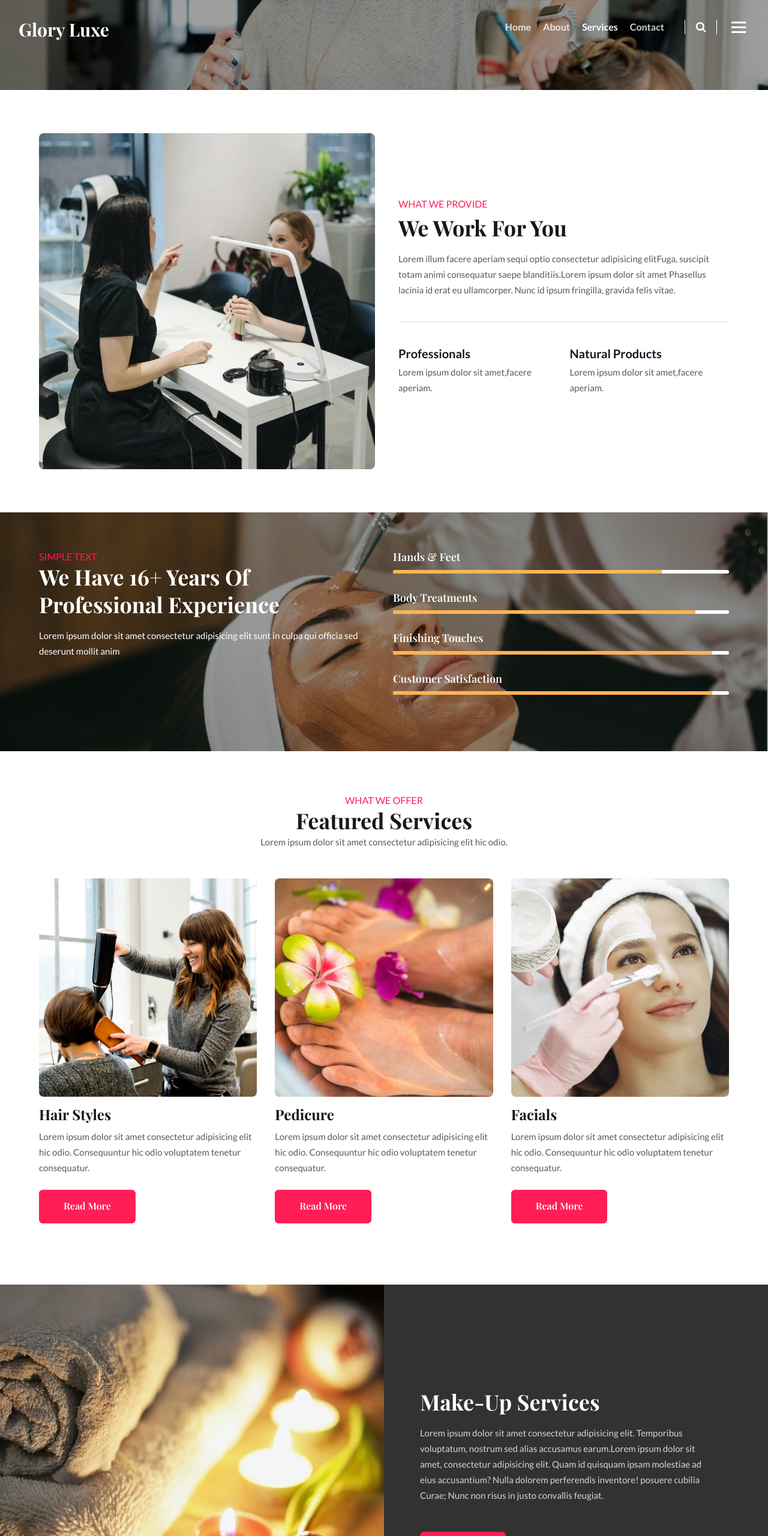
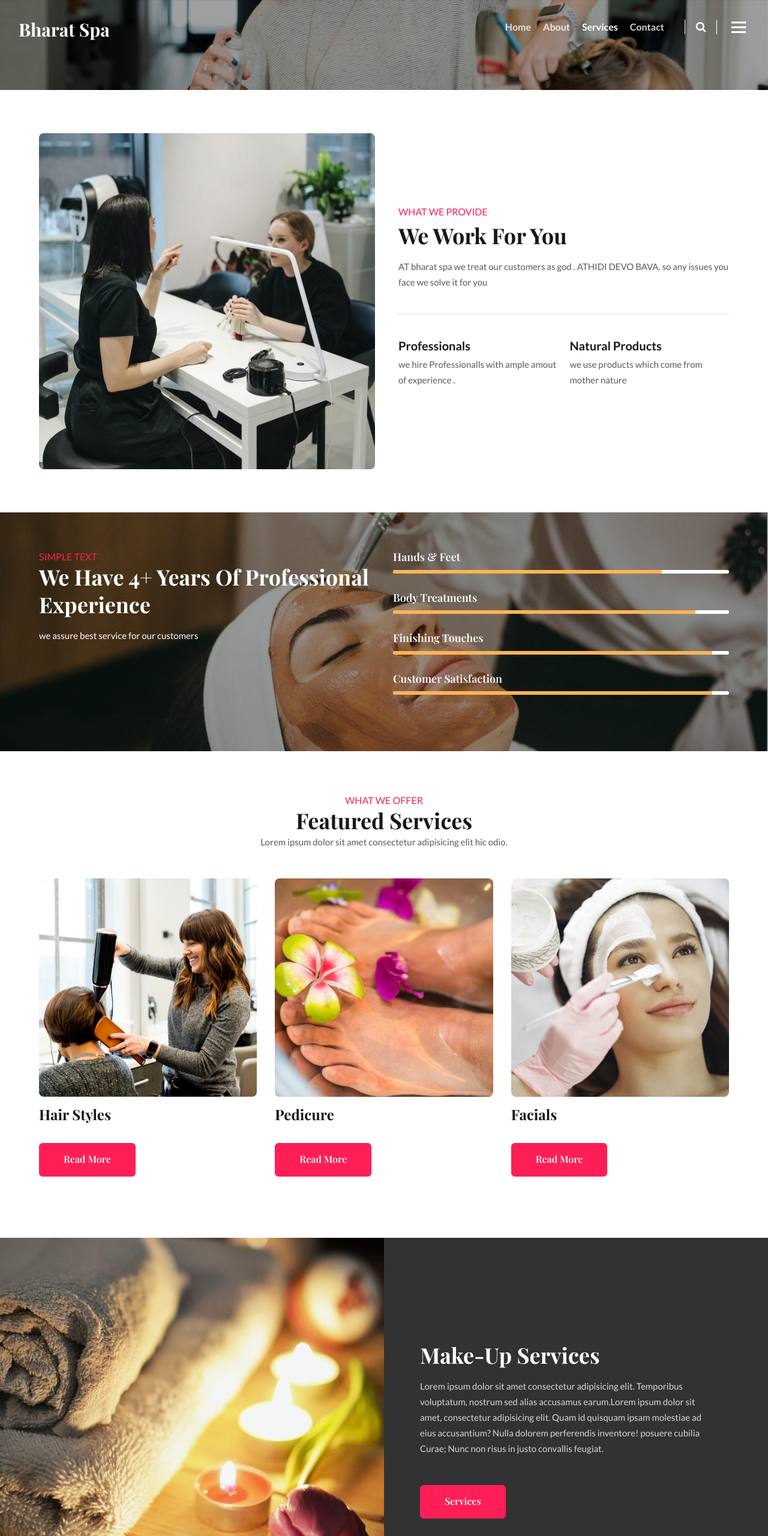
Before and after one commit to saisrivardhan/FRT_PROJECT_BHARAT, a plain HTML site: page services.html in a window 1280 px wide. Shown: the top 2560 px of the page at 60% size. Drawn offline with nearby package versions, Linux system fonts and the light colour scheme; a web font is replaced by a local one.

Commit message:
Update services.html

```diff
--- a/services.html
+++ b/services.html
@@ -6,7 +6,7 @@
 	<!-- Required meta tags -->
 	<meta charset="utf-8">
 	<meta name="viewport" content="width=device-width, initial-scale=1, shrink-to-fit=no">
-	<title>Glory Luxe a Beauty & Spa Category Bootstrap Responsive Website Template | Services :: W3layouts
+	<title>BHARAT SPA
 	</title>
 	<!-- Template CSS -->
 	<link rel="stylesheet" href="assets/css/style-starter.css">
@@ -24,7 +24,7 @@
 		<div class="container-fluid">
 			<nav class="navbar navbar-expand-lg navbar-dark stroke">
 				<h1> <a class="navbar-brand" href="index.html">
-						<span class="sub-logo">G</span>lory <span class="sub-logo">L</span>uxe
+						<span class="sub-logo">B</span>harat <span class="sub-logo">S</span>pa
 					</a></h1>
 				<!-- if logo is image enable this
         <a class="navbar-brand" href="#index.html">
@@ -100,7 +100,7 @@
 				<div class="modal-body">
 					<div class="modal__content">
 						<h2 class="logo"><a class="logo-brand" href="index.html">
-								<span class="sub-logo">G</span>lory <span class="sub-logo">L</span>uxe
+								<span class="sub-logo">B</span>harat <span class="sub-logo">S</span>pa
 							</a></h2>
 						<!-- if logo is image enable this
 			<h2 class="logo">
@@ -188,17 +188,14 @@
 								What We Provide</h6>
 							<h3 class="hny-title">
 								We Work for You</h3>
-							<p class="mt-3">Lorem illum facere aperiam sequi optio consectetur adipisicing elitFuga,
-								suscipit totam animi consequatur saepe blanditiis.Lorem ipsum dolor sit amet Phasellus
-								lacinia id erat eu
-								ullamcorper. Nunc id ipsum fringilla, gravida felis vitae. </p>
+							<p class="mt-3">AT bharat spa we treat our customers as god . ATHIDI DEVO BAVA. so any issues you face we solve it for you </p>
 
 							<div class="content-4-bottom">
 								<div class="content4-right-grids mb-md-0 mb-4">
 
 									<div class="content4-right-info">
 										<h6><a href="#">Professionals</a></h6>
-										<p>Lorem ipsum dolor sit amet,facere aperiam.</p>
+										<p>we hire Professionalls with ample amout of experience .</p>
 									</div>
 
 								</div>
@@ -206,7 +203,7 @@
 
 									<div class="content4-right-info">
 										<h6><a href="#">Natural Products</a></h6>
-										<p>Lorem ipsum dolor sit amet,facere aperiam.</p>
+										<p>we use products which come from mother nature</p>
 									</div>
 
 								</div>
@@ -225,9 +222,8 @@
 					<div class="content-gd col-lg-6">
 						<div class="title-content text-left">
 							<h6 class="sub-title">Simple Text</h6>
-							<h3 class="hny-title two">We have 16+ years of Professional Experience</h3>
-							<p class="mt-3">Lorem ipsum dolor sit amet consectetur adipisicing elit sunt in culpa qui officia sed
-								deserunt mollit anim </p>
+							<h3 class="hny-title two">We have 4+ years of Professional Experience</h3>
+							<p class="mt-3">we assure best service for our customers </p>
 						</div>
 					</div>
 					<div class="content-gd col-lg-6 mt-lg-0 mt-4">
@@ -287,7 +283,7 @@
 							<h4 class="cause-title">Hair Styles
 							</h4>
 						</a>
-						<p class="card-text mb-0">Lorem ipsum dolor sit amet consectetur adipisicing elit hic odio. Consequuntur hic odio voluptatem tenetur consequatur.
+						<p class="card-text mb-0">
 						</p>
 						<a href="services.html" class="btn btn-style btn-primary mt-4">Read More</a>
 					</div>
@@ -299,7 +295,7 @@
 							<h4 class="cause-title">Pedicure
 							</h4>
 						</a>
-						<p class="card-text mb-0">Lorem ipsum dolor sit amet consectetur adipisicing elit hic odio. Consequuntur hic odio voluptatem tenetur consequatur.
+						<p class="card-text mb-0">
 						</p>
 						<a href="services.html" class="btn btn-style btn-primary mt-4">Read More</a>
 					</div>
@@ -311,7 +307,7 @@
 							<h4 class="cause-title">Facials
 							</h4>
 						</a>
-						<p class="card-text mb-0">Lorem ipsum dolor sit amet consectetur adipisicing elit hic odio. Consequuntur hic odio voluptatem tenetur consequatur.
+						<p class="card-text mb-0">
 						</p>
 						<a href="services.html" class="btn btn-style btn-primary mt-4">Read More</a>
 					</div>
@@ -382,7 +378,7 @@
 							<div class="w3l-pricing-7  pric-7-1">
 								<div class="w3l-pricing-7-top">
 									<h6>Bronze</h6>
-									<h3 class="title-sub"><label>$</label>59 <span>/Monthly</span></h3>
+									<h3 class="title-sub"><label>₹</label>5900<span>/Monthly</span></h3>
 								</div>
 								<div class="w3l-pricing-7-bottom">
 									<div class="w3l-pricing-7-bottom-bottom">
@@ -425,7 +421,7 @@
 							<div class="w3l-pricing-7  pric-7-1">
 								<div class="w3l-pricing-7-top">
 									<h6>Gold</h6>
-									<h3 class="title-sub"><label>$</label>99 <span>/Monthly</span></h3>
+									<h3 class="title-sub"><label>₹</label>9900 <span>/Monthly</span></h3>
 								</div>
 								<div class="w3l-pricing-7-bottom">
 									<div class="w3l-pricing-7-bottom-bottom">
@@ -468,7 +464,7 @@
 							<div class="w3l-pricing-7 pric-7-1">
 								<div class="w3l-pricing-7-top">
 									<h6>Silver</h6>
-									<h3 class="title-sub"><label>$</label>79 <span>/Monthly</span></h3>
+									<h3 class="title-sub"><label>₹</label>7900 <span>/Monthly</span></h3>
 								</div>
 								<div class="w3l-pricing-7-bottom">
 									<div class="w3l-pricing-7-bottom-bottom">
@@ -526,9 +522,7 @@
 										<a class="navbar-brand" href="#index.html">
 											<img src="image-path" alt="Your logo" title="Your logo" style="height:35px;" />
 										</a> -->
-									<p class="pr-lg-5">Lorem ipsum dolor sit amet consectetur adipisicing elit.
-										Consequuntur hic odio voluptatem tenetur consequatur.Lorem ipsum dolor sit amet
-										consectetur adipisicing elit. </p>
+									<p class="pr-lg-5">Bharat spa was founded with the intention of simplifying daily life for everyone. Designed to address the needs of busy professionals and families alike, Bharat spa tackles those often-overlooked chores </p>
 									<div class="columns-2">
 										<ul class="social">
 											<li><a href="#facebook"><span class="fa fa-facebook"
```
